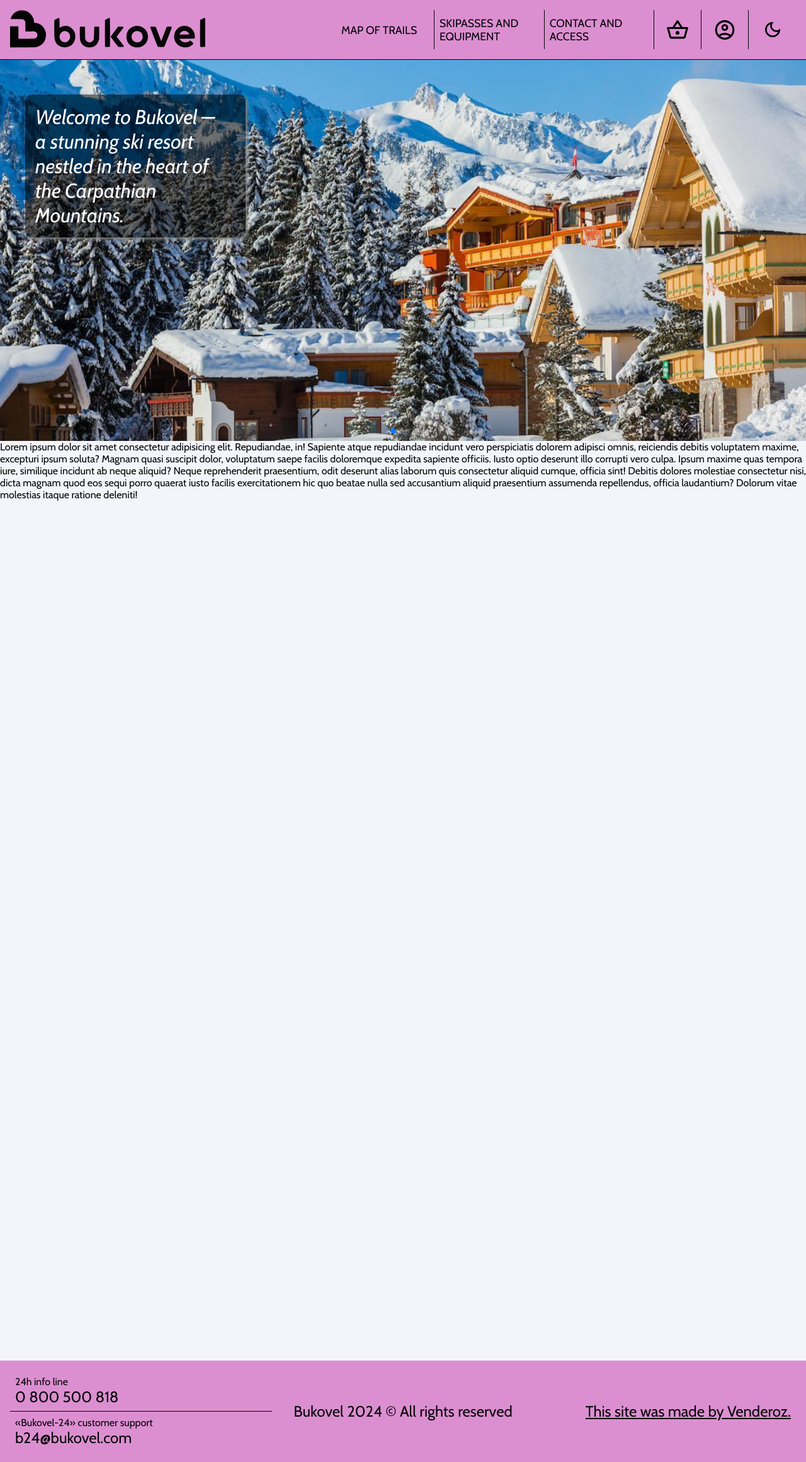
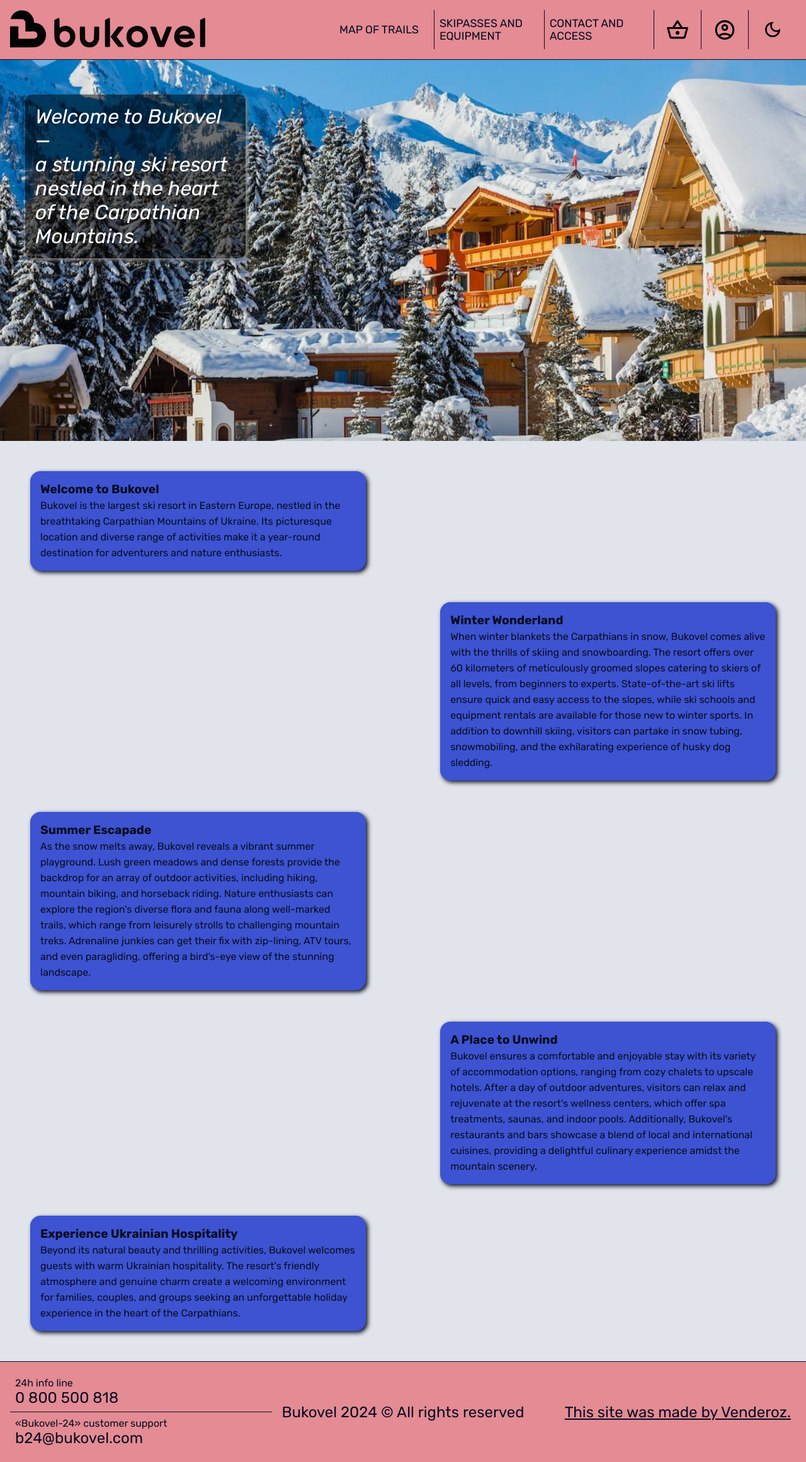
Before and after one commit to Venderoz/Bukovel, a PHP site: page /public/welcomePage.html in a window 1280 px wide. Shown: the whole page at 63% size. Run offline with PHP 8.4, Linux system fonts and the light colour scheme.

Commit message:
Upd: 08.02.2024
- added info about the Bukovel
- formatted it
- changed some theme colors

```diff
--- a/public/css/footer.css
+++ b/public/css/footer.css
@@ -1,10 +1,12 @@
 footer {
   display: flex;
   width: 100%;
+  height: fit-content;
   background-color: var(--secondary);
   color: var(--text);
   padding: 1rem;
   flex-wrap: wrap;
+  border-top: 1px solid var(--text);
 }
 footer * {
   background-color: var(--secondary);
--- a/public/css/nav-bar.css
+++ b/public/css/nav-bar.css
@@ -1,10 +1,10 @@
 header {
   display: flex;
   width: 100%;
+  border-bottom: var(--text) 1px solid;
 }
 header > nav {
   display: flex;
-  border-bottom: var(--text) 1px solid;
   width: 100%;
   padding: 1rem;
 }
--- a/public/css/resetting.css
+++ b/public/css/resetting.css
@@ -1,9 +1,9 @@
-@import url('https://fonts.googleapis.com/css2?family=Cabin:ital,wght@0,400..700;1,400..700&display=swap');
+@import url('https://fonts.googleapis.com/css2?family=Rubik:ital,wght@0,300..900;1,300..900&display=swap');
 *{
     margin: 0;
     padding: 0;
     box-sizing: border-box;
-    font-family: "Cabin";
+    font-family: "Rubik";
 }
 html, body{
     width: 100vw;
--- a/public/css/theme-colors.css
+++ b/public/css/theme-colors.css
@@ -1,16 +1,16 @@
 [data-theme="light"] {
-  --text: #030407;
-  --background: #f4f5fb;
-  --primary: #3c64c3;
-  --secondary: #dc8fd0;
-  --accent: #d36f95;
+  --text: #080d21;
+  --background: #e1e4eb;
+  --primary: #3d53d1;
+  --secondary: #e48b94;
+  --accent: #d9a85e;
 }
 [data-theme="dark"] {
-  --text: #f8f9fc;
-  --background: #04050b;
-  --primary: #3c64c3;
-  --secondary: #702365;
-  --accent: #902c53;
+  --text: #dee3f7;
+  --background: #0b0c0f;
+  --primary: #2e44c2;
+  --secondary: #741b24;
+  --accent: #a17026;
 }
 * {
   background-color: var(--background);
--- a/public/welcomePage.html
+++ b/public/welcomePage.html
@@ -3,6 +3,7 @@
   <head>
     <meta charset="UTF-8" />
     <meta name="viewport" content="width=device-width, initial-scale=1.0" />
+    <link href="https://unpkg.com/aos@2.3.1/dist/aos.css" rel="stylesheet" />
     <link
       rel="stylesheet"
       href="https://cdn.jsdelivr.net/npm/swiper@11/swiper-bundle.min.css" />
@@ -26,7 +27,7 @@
         display: flex;
         flex-direction: column;
         width: 100%;
-        height: 100%;
+        height: fit-content;
       }
       .swiper {
         width: 100%;
@@ -79,8 +80,33 @@
         right: 20px;
         bottom: 40px;
       }
-      .swiper-pagination {
-        background: none;
+      .main-text-content {
+        width: 100%;
+        height: fit-content;
+        display: flex;
+        flex-direction: column;
+        gap: 50px;
+        padding: 3rem;
+      }
+      .main-text-content div {
+        display: flex;
+        width: 100%;
+      }
+      .main-text-content div:nth-child(even) {
+        justify-content: flex-end;
+      }
+      .main-text-content div p {
+        padding: 1rem;
+        background-color: var(--primary);
+        width: 100%;
+        border-radius: 1rem;
+        line-height: 25px;
+        box-shadow: 3px 3px 7px var(--text);
+      }
+      .main-text-content div p span {
+        font-size: larger;
+        background-color: var(--primary);
+        font-weight: bold;
       }
       /* Media Query for Mobile Devices*/
       @media (max-width: 480px) {
@@ -140,6 +166,9 @@
           width: 350px;
           font-size: x-large;
         }
+        .main-text-content div p {
+          width: 45%;
+        }
       }
 
       /* Media Query for Large screens */
@@ -165,6 +194,9 @@
           bottom: 40px;
           width: 350px;
           font-size: x-large;
+        }
+        .main-text-content div p {
+          width: 45%;
         }
       }
     </style>
@@ -268,7 +300,7 @@
           <div class="swiper-slide">
             <figure>
               <img src="./assets/Bukovel1.png" alt="Bukovel1.png" />
-              <a href="#Lorem" class="first-slide-text">
+              <a href="#slide-trigger" class="first-slide-text">
                 Welcome to Bukovel &#8212; <br />
                 a stunning ski resort nestled in the heart of the Carpathian
                 Mountains.
@@ -300,24 +332,65 @@
             </figure>
           </div>
         </div>
-        <!-- If we need pagination -->
-        <div class="swiper-pagination"></div>
       </div>
-      <div id="Lorem">
-        <p>
-          Lorem ipsum dolor sit amet consectetur adipisicing elit. Repudiandae,
-          in! Sapiente atque repudiandae incidunt vero perspiciatis dolorem
-          adipisci omnis, reiciendis debitis voluptatem maxime, excepturi ipsum
-          soluta? Magnam quasi suscipit dolor, voluptatum saepe facilis
-          doloremque expedita sapiente officiis. Iusto optio deserunt illo
-          corrupti vero culpa. Ipsum maxime quas tempora iure, similique
-          incidunt ab neque aliquid? Neque reprehenderit praesentium, odit
-          deserunt alias laborum quis consectetur aliquid cumque, officia sint!
-          Debitis dolores molestiae consectetur nisi, dicta magnam quod eos
-          sequi porro quaerat iusto facilis exercitationem hic quo beatae nulla
-          sed accusantium aliquid praesentium assumenda repellendus, officia
-          laudantium? Dolorum vitae molestias itaque ratione deleniti!
-        </p>
+      <div class="main-text-content">
+        <div id="slide-trigger">
+          <p>
+            <span>Welcome to Bukovel</span><br />
+            Bukovel is the largest ski resort in Eastern Europe, nestled in the
+            breathtaking Carpathian Mountains of Ukraine. Its picturesque
+            location and diverse range of activities make it a year-round
+            destination for adventurers and nature enthusiasts.
+          </p>
+        </div>
+        <div>
+          <p>
+            <span>Winter Wonderland </span><br />
+            When winter blankets the Carpathians in snow, Bukovel comes alive
+            with the thrills of skiing and snowboarding. The resort offers over
+            60 kilometers of meticulously groomed slopes catering to skiers of
+            all levels, from beginners to experts. State-of-the-art ski lifts
+            ensure quick and easy access to the slopes, while ski schools and
+            equipment rentals are available for those new to winter sports. In
+            addition to downhill skiing, visitors can partake in snow tubing,
+            snowmobiling, and the exhilarating experience of husky dog sledding.
+          </p>
+        </div>
+        <div>
+          <p>
+            <span>Summer Escapade </span><br />
+            As the snow melts away, Bukovel reveals a vibrant summer playground.
+            Lush green meadows and dense forests provide the backdrop for an
+            array of outdoor activities, including hiking, mountain biking, and
+            horseback riding. Nature enthusiasts can explore the region's
+            diverse flora and fauna along well-marked trails, which range from
+            leisurely strolls to challenging mountain treks. Adrenaline junkies
+            can get their fix with zip-lining, ATV tours, and even paragliding,
+            offering a bird's-eye view of the stunning landscape.
+          </p>
+        </div>
+        <div>
+          <p>
+            <span>A Place to Unwind</span><br />
+            Bukovel ensures a comfortable and enjoyable stay with its variety of
+            accommodation options, ranging from cozy chalets to upscale hotels.
+            After a day of outdoor adventures, visitors can relax and rejuvenate
+            at the resort's wellness centers, which offer spa treatments,
+            saunas, and indoor pools. Additionally, Bukovel's restaurants and
+            bars showcase a blend of local and international cuisines, providing
+            a delightful culinary experience amidst the mountain scenery.
+          </p>
+        </div>
+        <div>
+          <p>
+            <span>Experience Ukrainian Hospitality</span><br />
+            Beyond its natural beauty and thrilling activities, Bukovel welcomes
+            guests with warm Ukrainian hospitality. The resort's friendly
+            atmosphere and genuine charm create a welcoming environment for
+            families, couples, and groups seeking an unforgettable holiday
+            experience in the heart of the Carpathians.
+          </p>
+        </div>
       </div>
     </main>
     <!-- ----------------------------------------------------------------------- -->
@@ -348,6 +421,7 @@
     <!-- ----------------------------------------------------------------------- -->
     <script src="./scripts/change-theme.js"></script>
     <script src="./scripts/sidebar-manipulation.js"></script>
+    <script src="https://unpkg.com/aos@2.3.1/dist/aos.js"></script>
 
     <!-- Swiper.js -->
     <script type="module">
@@ -364,12 +438,12 @@
         autoplay: {
           delay: 5000,
         },
+      });
+    </script>
 
-        // If we need pagination
-        pagination: {
-          el: ".swiper-pagination",
-        },
-      });
+    <!-- AOS -->
+    <script>
+      AOS.init();
     </script>
   </body>
 </html>
```
